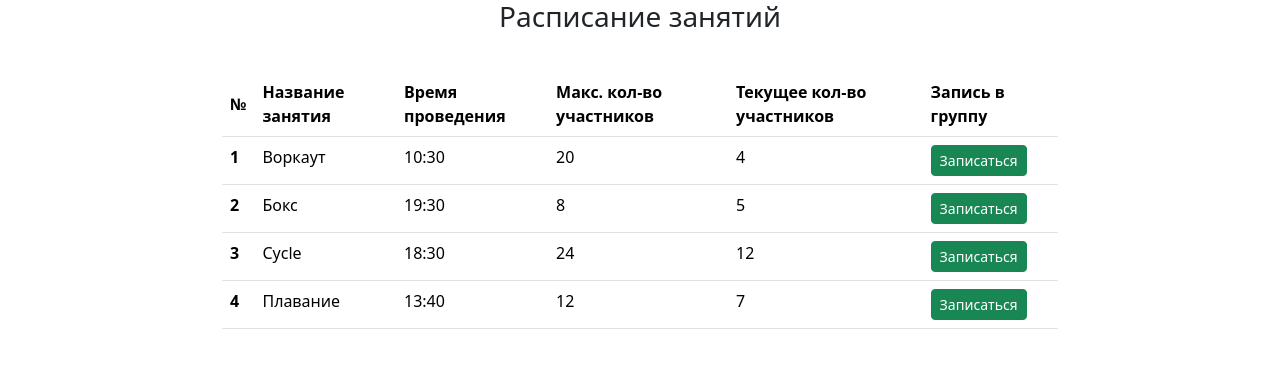
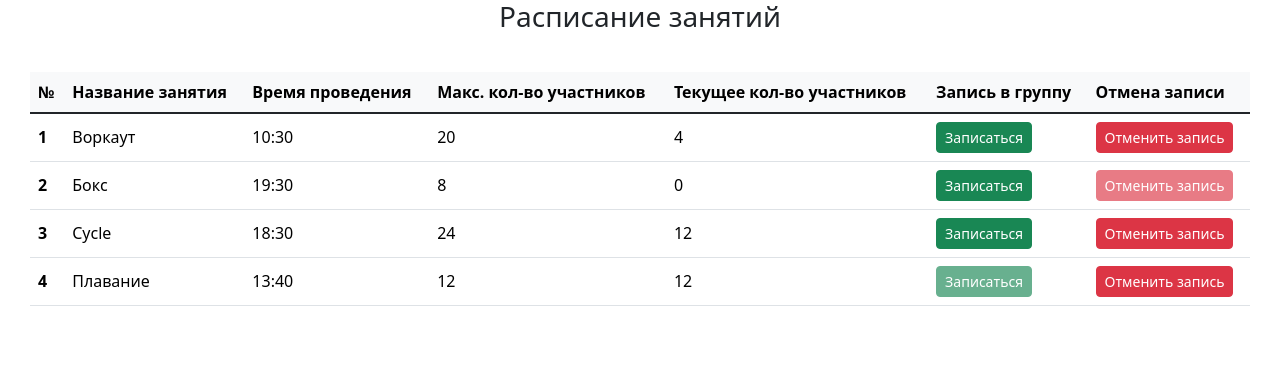
Before and after one commit to aleksdima01/javascript, a plain HTML site: page APIBrowsers/homework1/index.html in a window 1280 px wide. Drawn offline with nearby package versions, Linux system fonts and the light colour scheme.

Commit message:
Homework 1 APIBrowsers completed

```diff
--- a/APIBrowsers/homework1/index.html
+++ b/APIBrowsers/homework1/index.html
@@ -12,8 +12,8 @@
 <body>
     <h3 class="title">Расписание занятий</h3>
     <div class="boot_table">
-        <table class="table">
-            <thead>
+        <table class="table table-hover align-middle">
+            <thead class="table-light">
                 <tr>
                     <th scope="col">№</th>
                     <th scope="col">Название занятия</th>
@@ -21,10 +21,10 @@
                     <th scope="col">Макс. кол-во участников</th>
                     <th scope="col">Текущее кол-во участников</th>
                     <th scope="col">Запись в группу</th>
+                    <th scope="col">Отмена записи</th>
                 </tr>
             </thead>
-            <tbody>
-
+            <tbody class="table-group-divider">
             </tbody>
         </table>
     </div>
@@ -44,7 +44,7 @@
     .boot_table {
         padding: 30px;
         display: flex;
-        width: 70%;
+        width: 100%;
         justify-content: center;
     }
 
--- a/APIBrowsers/homework1/script.js
+++ b/APIBrowsers/homework1/script.js
@@ -1,38 +1,98 @@
-const tableData = [
+let tableData = [
     {
-        className: 'Воркаут',
-        time: '10:30',
-        maxPeople: 20,
-        currentPeople: 4
+        "className": "Воркаут",
+        "time": "10:30",
+        "maxPeople": 20,
+        "currentPeople": 4
     },
     {
-        className: 'Бокс',
-        time: '19:30',
-        maxPeople: 8,
-        currentPeople: 5
+        "className": "Бокс",
+        "time": "19:30",
+        "maxPeople": 8,
+        "currentPeople": 0
     },
     {
-        className: 'Cycle',
-        time: '18:30',
-        maxPeople: 24,
-        currentPeople: 12
+        "className": "Cycle",
+        "time": "18:30",
+        "maxPeople": 24,
+        "currentPeople": 12
     },
     {
-        className: 'Плавание',
-        time: '13:40',
-        maxPeople: 12,
-        currentPeople: 7
+        "className": "Плавание",
+        "time": "13:40",
+        "maxPeople": 12,
+        "currentPeople": 12
     }
-];
+]
 
 const tableBody = document.querySelector('tbody');
-tableData.forEach((element, index) => {
-    tableBody.insertAdjacentHTML('beforeend', ` <tr>
+if (localStorage.getItem('classes') !== null) {
+    tableBody.innerHTML = localStorage.getItem('classes');
+}
+else {
+    tableData.forEach((element, index) => {
+        tableBody.insertAdjacentHTML('beforeend', ` <tr>
         <th scope="row">${index + 1}</th>
         <td>${element.className}</td>
         <td>${element.time}</td>
-        <td>${element.maxPeople}</td>
+        <td class="maxPeople">${element.maxPeople}</td>
         <td class="addPeople">${element.currentPeople} </td>
-        <td><button type="button" class="btn btn-success btn-sm">Записаться</button></td>
+        <td><button type="button" class="btn btn-success btn-sm entry">Записаться</button></td>
+        <td><button type="button" class="btn btn-danger btn-sm cancel">Отменить запись</button></td>
     </tr>`);
-});
+    });
+}
+
+const entryButton = document.querySelectorAll('.entry');
+const cancelButton = document.querySelectorAll('.cancel');
+entryButton.forEach(button => {
+    const remBtn = button.parentElement.nextElementSibling.firstChild;
+    if (Number(button.parentNode.parentNode.querySelector('.addPeople').textContent) === 0) {
+        remBtn.classList.add("disabled");
+    }
+    button.addEventListener('click', (e) => {
+        currentPeople = Number(e.target.parentNode.parentNode.querySelector('.addPeople').textContent);
+        const maxPeople = Number(e.target.parentNode.parentNode.querySelector('.maxPeople').textContent);
+
+        if (currentPeople < maxPeople) {
+            if (currentPeople === maxPeople - 1) {
+                e.target.parentNode.parentNode.querySelector('.addPeople').textContent = currentPeople + 1;
+                button.classList.add("disabled")
+            }
+            else {
+                e.target.parentNode.parentNode.querySelector('.addPeople').textContent = currentPeople + 1;
+            }
+            localStorage.setItem('classes', tableBody.innerHTML)
+        }
+        if (currentPeople === 0) {
+            remBtn.classList.remove("disabled")
+            localStorage.setItem('classes', tableBody.innerHTML)
+        }
+    })
+
+})
+cancelButton.forEach(button => {
+    const maxPeople = Number(button.parentNode.parentNode.querySelector('.maxPeople').textContent);
+    const addBtn = button.parentElement.previousElementSibling.firstChild;
+
+    if (Number(button.parentNode.parentNode.querySelector('.addPeople').textContent) === maxPeople) {
+        addBtn.classList.add("disabled");
+    }
+    button.addEventListener('click', (e) => {
+        let currentPeople = Number(e.target.parentNode.parentNode.querySelector('.addPeople').textContent);
+        if (currentPeople < maxPeople && currentPeople > 1) {
+            e.target.parentNode.parentNode.querySelector('.addPeople').textContent = currentPeople - 1;
+            localStorage.setItem('classes', tableBody.innerHTML)
+        }
+        else if (currentPeople === maxPeople) {
+            e.target.parentNode.parentNode.querySelector('.addPeople').textContent = currentPeople - 1;
+            addBtn.classList.remove("disabled")
+            localStorage.setItem('classes', tableBody.innerHTML)
+        }
+        else if (currentPeople === 1) {
+            e.target.parentNode.parentNode.querySelector('.addPeople').textContent = currentPeople - 1;
+            button.classList.add("disabled")
+            localStorage.setItem('classes', tableBody.innerHTML)
+        }
+    })
+})
```
